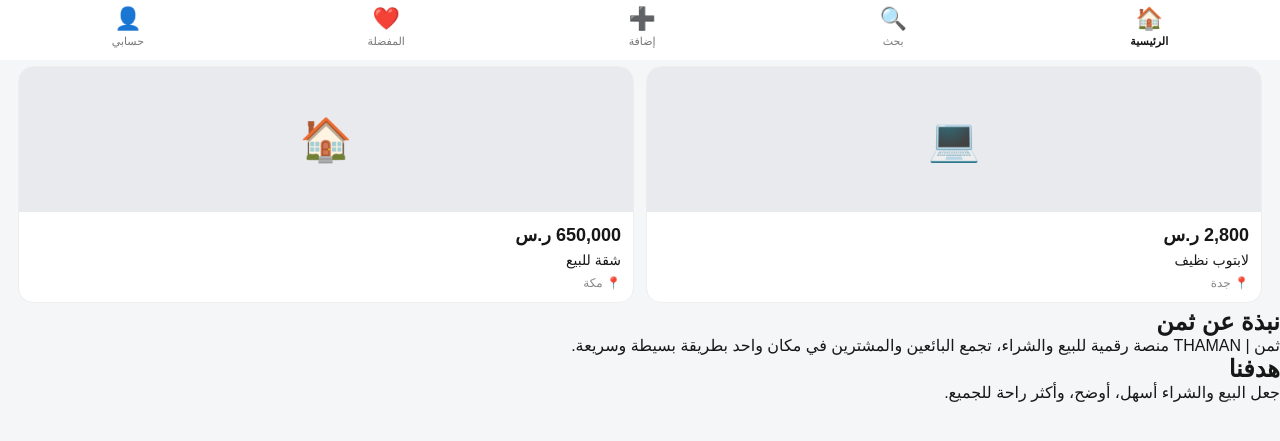
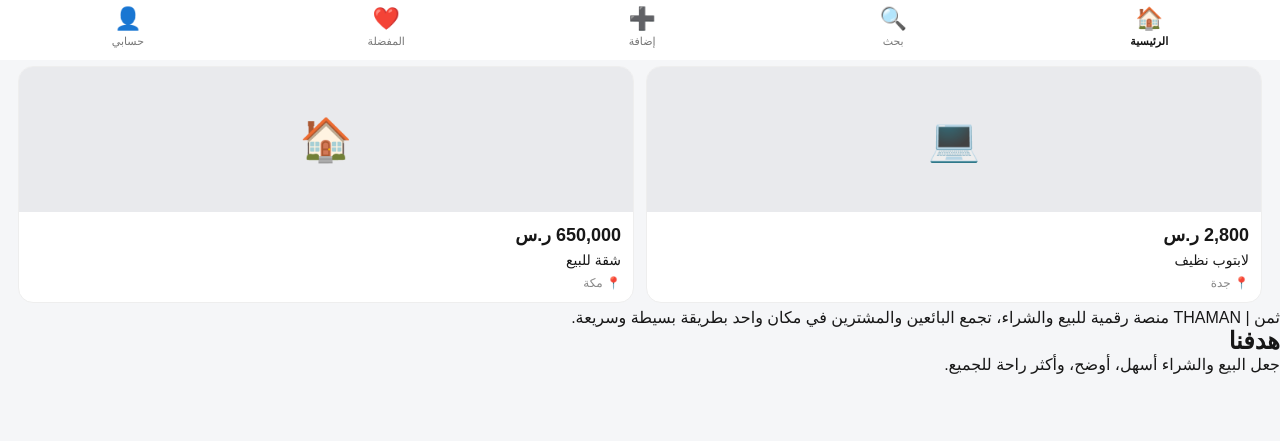
Before and after one commit to kdd77111-tech/-THAMAN, a plain HTML site: page index.html in a window 1280 px wide. Shown: the part 740-1181 px from the top of the page. Drawn offline with Linux system fonts and the light colour scheme.

Commit message:
Fix heading in the about section of index.html

```diff
--- a/index.html
+++ b/index.html
@@ -347,7 +347,7 @@ nav span{
 
 </nav>
 <section class="about">
-  <h2>نبذة عن ثمن</h2>
+
   <p>
     ثمن | THAMAN منصة رقمية للبيع والشراء، تجمع البائعين والمشترين في مكان واحد بطريقة بسيطة وسريعة.
   </p>
```
